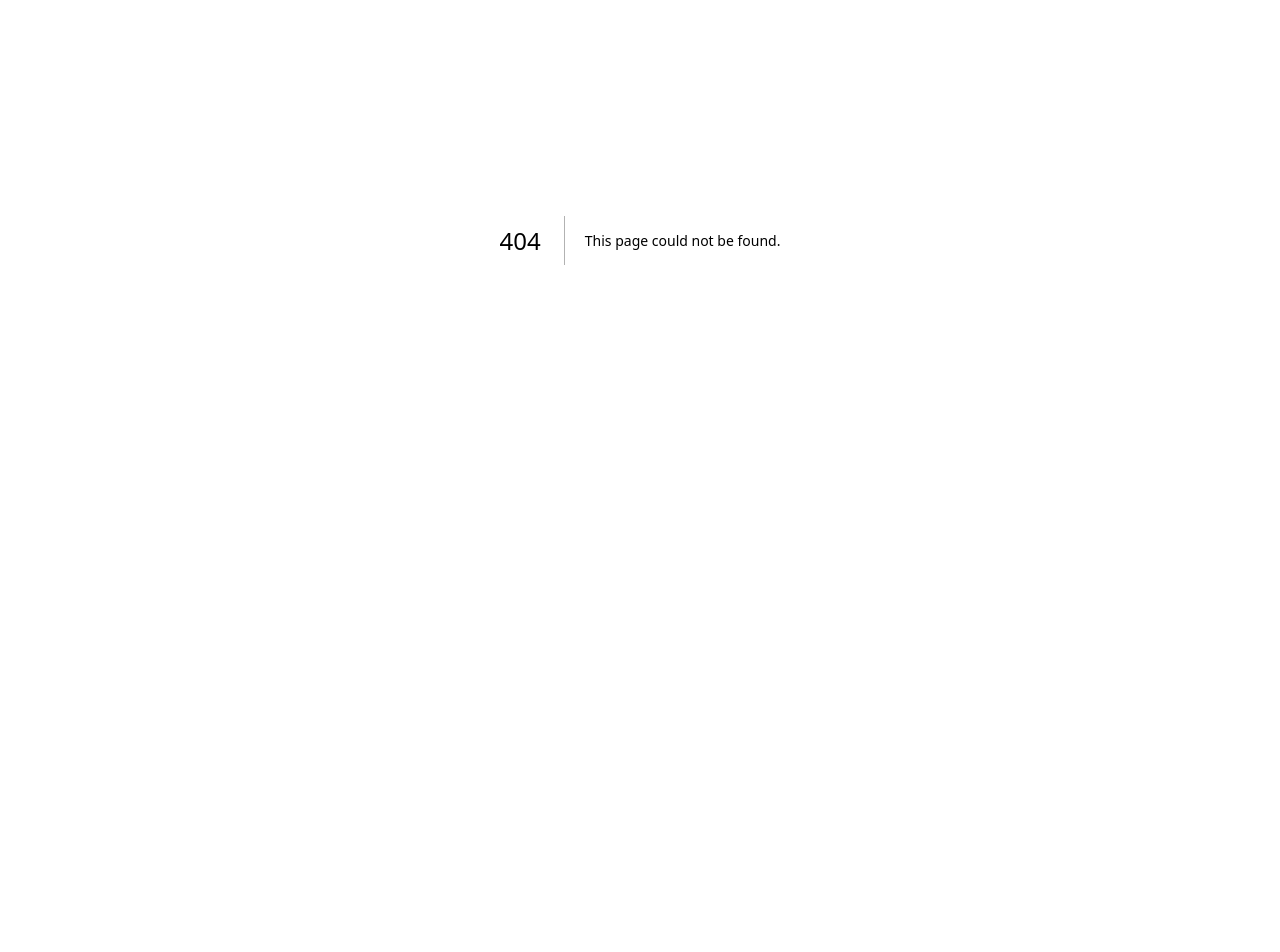
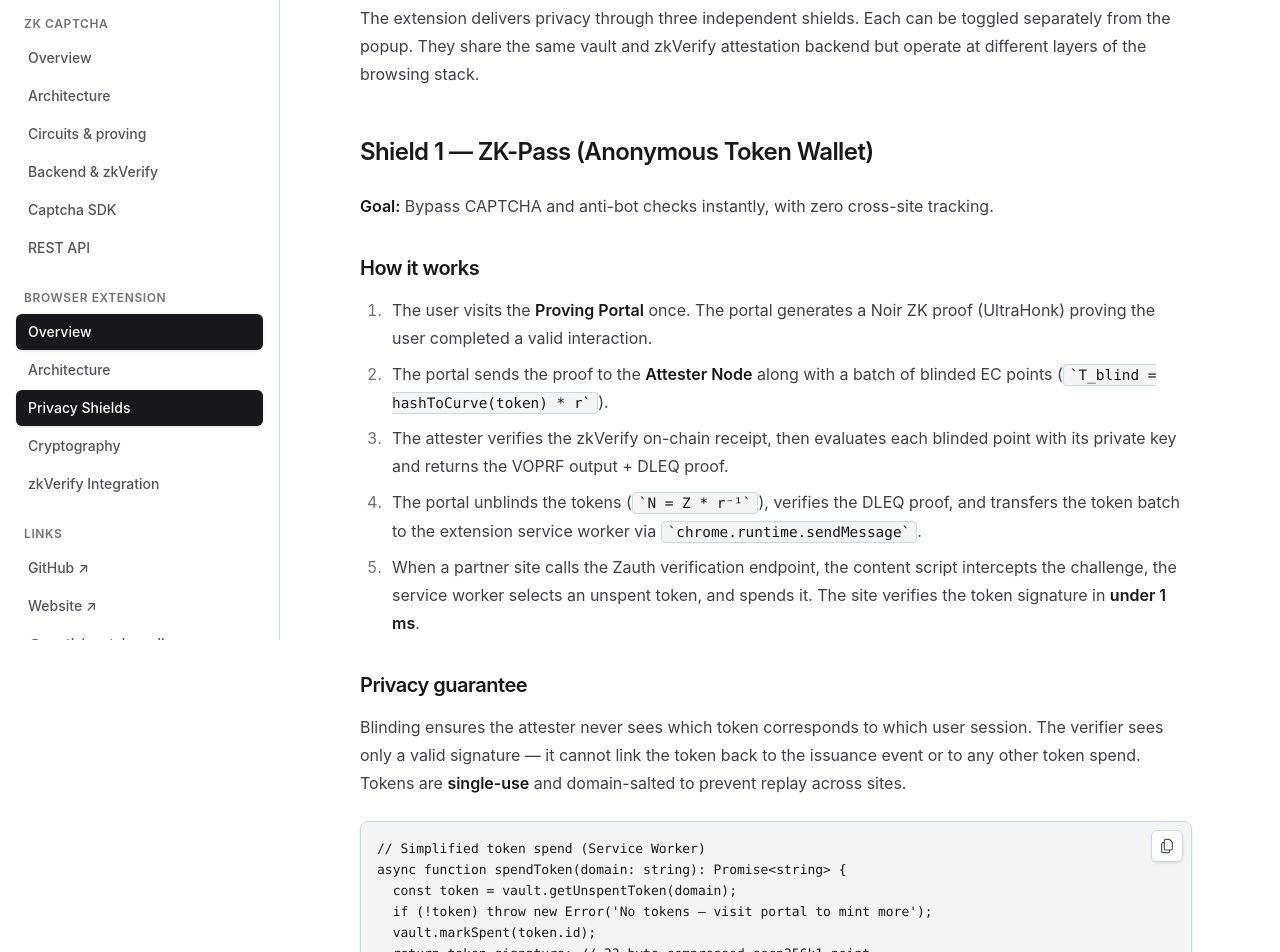
Before and after one commit to Zauth-HQ/zauth-docs, a Next.js app: page /docs/browser-extension/shields in a window 1280 px wide. Before the commit this address had no page. Shown: the part 160-1112 px from the top of the page. Before the commit the page ends 800 px from the top, so only its background shows below. Built offline with nearby package versions, Linux system fonts and the light colour scheme.

Commit message:
docs(browser-extension): add privacy shields page covering ZK-Pass, dVPN, and credential shield

```diff
--- /dev/null
+++ b/app/docs/browser-extension/shields/page.tsx
@@ -0,0 +1,148 @@
+import type { Metadata } from 'next';
+import { CodeBlock } from '@/components/CodeBlock';
+import { Prose } from '@/components/Prose';
+
+export const metadata: Metadata = {
+  title: 'Browser Extension — Privacy Shields',
+};
+
+export default function BrowserExtensionShieldsPage() {
+  return (
+    <Prose>
+      <h1>Privacy Shields</h1>
+      <p>
+        The extension delivers privacy through three independent shields. Each can be toggled separately
+        from the popup. They share the same vault and zkVerify attestation backend but operate at
+        different layers of the browsing stack.
+      </p>
+
+      <h2>Shield 1 — ZK-Pass (Anonymous Token Wallet)</h2>
+      <p>
+        <strong>Goal:</strong> Bypass CAPTCHA and anti-bot checks instantly, with zero cross-site tracking.
+      </p>
+
+      <h3>How it works</h3>
+      <ol>
+        <li>
+          The user visits the <strong>Proving Portal</strong> once. The portal generates a Noir ZK proof
+          (UltraHonk) proving the user completed a valid interaction.
+        </li>
+        <li>
+          The portal sends the proof to the <strong>Attester Node</strong> along with a batch of blinded
+          EC points (<code>T_blind = hashToCurve(token) * r</code>).
+        </li>
+        <li>
+          The attester verifies the zkVerify on-chain receipt, then evaluates each blinded point with its
+          private key and returns the VOPRF output + DLEQ proof.
+        </li>
+        <li>
+          The portal unblinds the tokens (<code>N = Z * r⁻¹</code>), verifies the DLEQ proof, and
+          transfers the token batch to the extension service worker via <code>chrome.runtime.sendMessage</code>.
+        </li>
+        <li>
+          When a partner site calls the Zauth verification endpoint, the content script intercepts the
+          challenge, the service worker selects an unspent token, and spends it. The site verifies the
+          token signature in <strong>under 1 ms</strong>.
+        </li>
+      </ol>
+
+      <h3>Privacy guarantee</h3>
+      <p>
+        Blinding ensures the attester never sees which token corresponds to which user session. The verifier
+        sees only a valid signature — it cannot link the token back to the issuance event or to any other
+        token spend. Tokens are <strong>single-use</strong> and domain-salted to prevent replay across sites.
+      </p>
+
+      <CodeBlock
+        code={`// Simplified token spend (Service Worker)
+async function spendToken(domain: string): Promise<string> {
+  const token = vault.getUnspentToken(domain);
+  if (!token) throw new Error('No tokens — visit portal to mint more');
+  vault.markSpent(token.id);
+  return token.signature; // 33-byte compressed secp256k1 point
+}`}
+      />
+
+      <h2>Shield 2 — Private Proxy (dVPN)</h2>
+      <p>
+        <strong>Goal:</strong> Hide the user&apos;s IP address and prevent ISP-level traffic logging.
+      </p>
+
+      <h3>How it works</h3>
+      <ol>
+        <li>
+          The user generates a zkVerify subscription receipt proving they hold a valid Zauth pass
+          (or completed a humanity check).
+        </li>
+        <li>
+          The extension fetches an available SOCKS5 proxy node from the <strong>Proxy Registry</strong>,
+          presenting the receipt for access control.
+        </li>
+        <li>
+          The service worker applies proxy settings via Chrome&apos;s <code>chrome.proxy</code> API. All
+          browser traffic is routed through the proxy node for the duration of the session.
+        </li>
+        <li>
+          The proxy node verifies the zkVerify receipt on each connection but keeps <strong>zero logs</strong>{' '}
+          of user IP or browsing activity.
+        </li>
+      </ol>
+
+      <CodeBlock
+        code={`// Proxy activation (Service Worker)
+chrome.proxy.settings.set({
+  value: {
+    mode: 'fixed_servers',
+    rules: { singleProxy: { scheme: 'socks5', host: node.host, port: node.port } },
+  },
+  scope: 'regular',
+});`}
+      />
+
+      <h2>Shield 3 — Credential Shield (Form Interception)</h2>
+      <p>
+        <strong>Goal:</strong> Prevent websites from capturing raw sensitive data submitted via HTML forms.
+      </p>
+
+      <h3>How it works</h3>
+      <ol>
+        <li>
+          The content script scans the DOM for forms with sensitive fields (email, date of birth, wallet
+          address, phone number) using configurable field-type heuristics.
+        </li>
+        <li>
+          On form submit, the content script intercepts the event (<code>preventDefault</code>) and
+          sends the field values to the service worker via IPC.
+        </li>
+        <li>
+          The service worker dispatches a proof request to the Proving Portal (or a TEE-based prover
+          for heavier circuits), generating a ZK proof of the attribute claim (e.g.{' '}
+          <em>&quot;email domain = verified&quot;</em>, <em>&quot;age &gt; 18&quot;</em>).
+        </li>
+        <li>
+          The proof is submitted to zkVerify. The resulting attestation receipt is injected back into the
+          form as a hidden field and the form is re-submitted — raw data replaced with the ZK receipt.
+        </li>
+      </ol>
+
+      <h3>User experience</h3>
+      <p>
+        A confirmation overlay appears before any field is intercepted, showing exactly which fields will
+        be shielded and what claim will be proved. The user can approve or dismiss per-form. After
+        approval, subsequent submits on the same site are automatic.
+      </p>
+
+      <CodeBlock
+        code={`// Content script — form interception
+document.addEventListener('submit', async (e) => {
+  const form = e.target as HTMLFormElement;
+  if (!shieldConfig.shouldIntercept(form)) return;
+  e.preventDefault();
+  const receipt = await chrome.runtime.sendMessage({ type: 'SHIELD_FORM', fields: extractFields(form) });
+  injectReceipt(form, receipt);
+  form.submit();
+}, { capture: true });`}
+      />
+    </Prose>
+  );
+}
```
